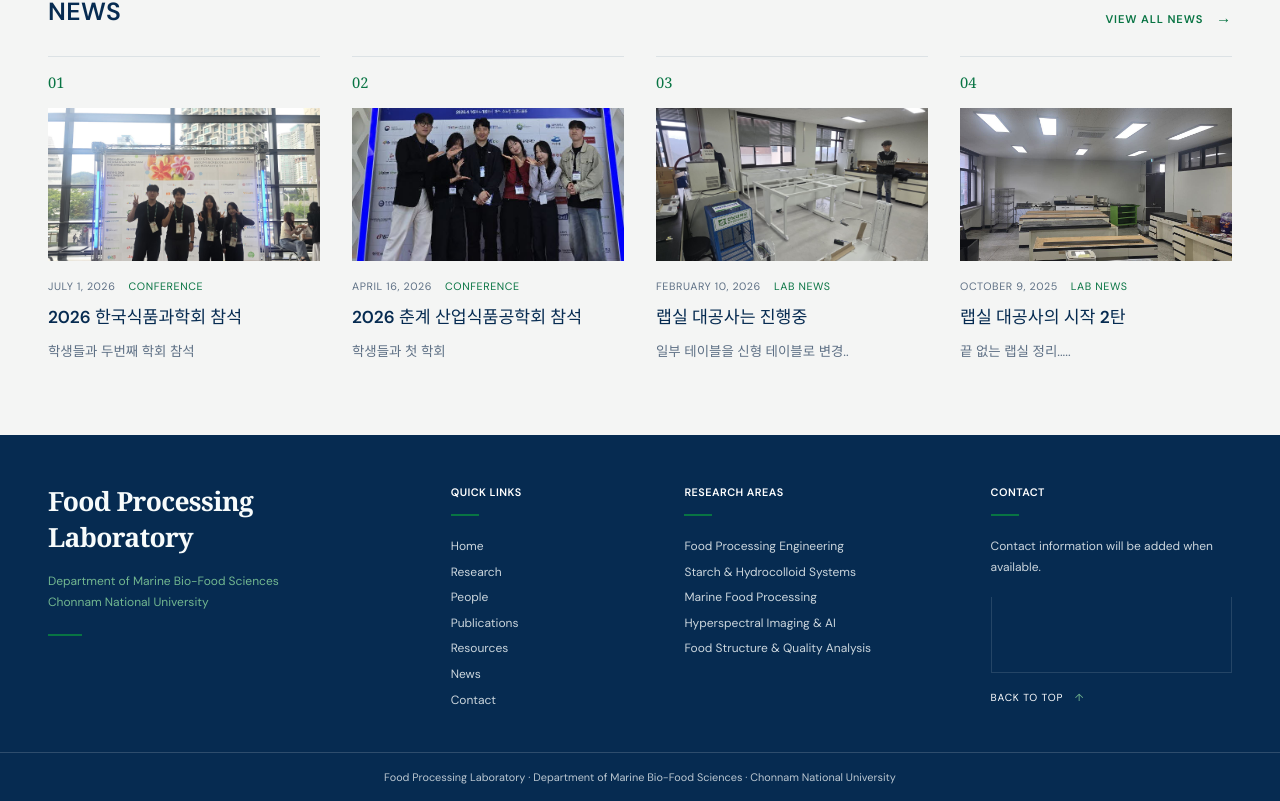
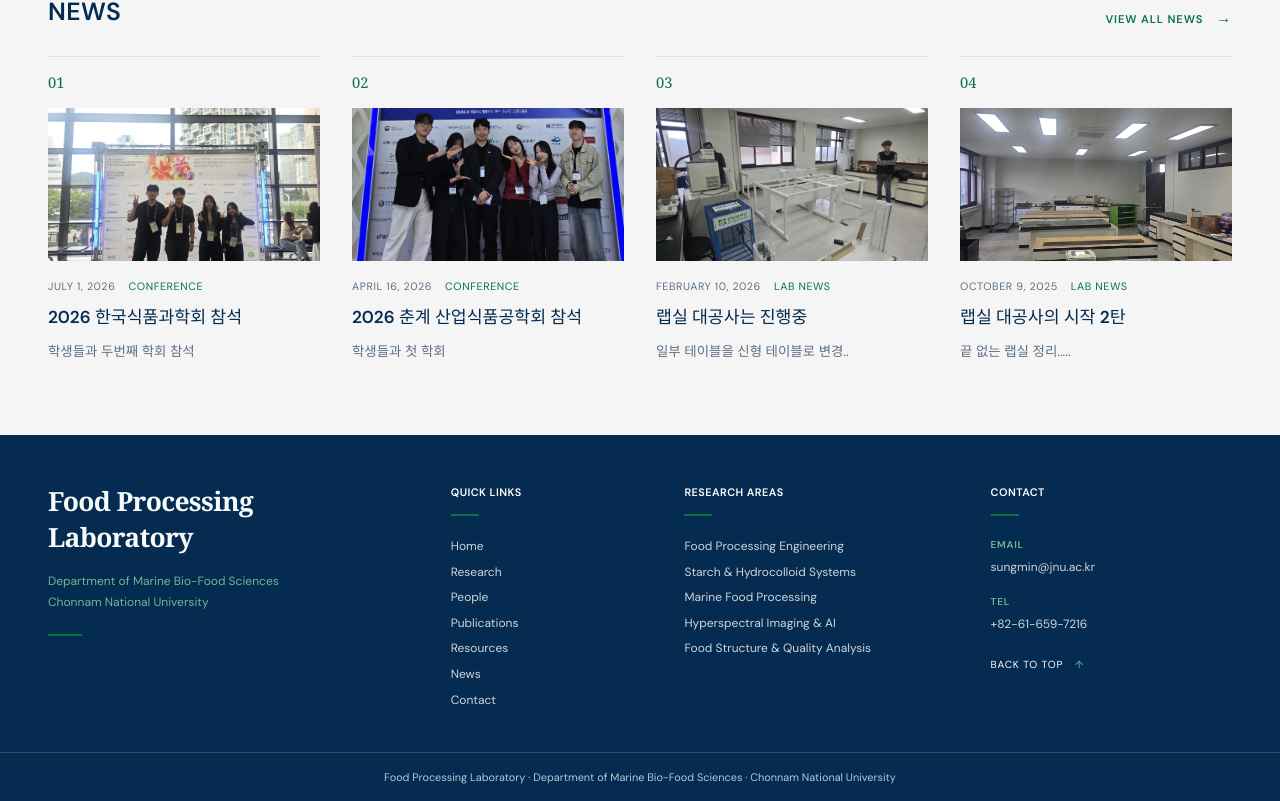
Before and after one commit to rlalf33-sudo/CNU-FPL, a React (Vite) app: page / in a window 1280 px wide. Shown: the part 775-1576 px from the top of the page. Built offline with nearby package versions, Linux system fonts and the light colour scheme; a web font is replaced by a local one.

Commit message:
Refine News detail title

```diff
--- a/src/components/Footer.jsx
+++ b/src/components/Footer.jsx
@@ -27,8 +27,16 @@ function Footer() {
         </div>
         <div className="footer-column footer-contact">
           <p className="footer-heading">Contact</p>
-          <p>Contact information will be added when available.</p>
-          <div className="campus-illustration-placeholder" aria-label="Reserved area for a future campus illustration" />
+          <dl className="footer-contact-details">
+            <div>
+              <dt>Email</dt>
+              <dd><a href="mailto:sungmin@jnu.ac.kr">sungmin@jnu.ac.kr</a></dd>
+            </div>
+            <div>
+              <dt>Tel</dt>
+              <dd><a href="tel:+82616597216">+82-61-659-7216</a></dd>
+            </div>
+          </dl>
           <a className="back-to-top" href="#top">Back to top <span aria-hidden="true">↑</span></a>
         </div>
       </div>
--- a/src/index.css
+++ b/src/index.css
@@ -367,9 +367,11 @@ button, a { -webkit-tap-highlight-color: transparent; }
 .footer-column ul { margin: 0; padding: 0; list-style: none; }
 .footer-column li + li { margin-top: 5px; }
 .footer-column a:hover, .footer-column a:focus-visible { color: #fff; }
-.footer-contact > p:not(.footer-heading) { margin: 0; }
-.campus-illustration-placeholder { height: 76px; margin-top: 20px; border: 1px solid rgba(255,255,255,.12); border-top: 0; }
-.back-to-top { display: inline-block; margin-top: 16px; color: #fff !important; font-size: .64rem !important; letter-spacing: .08em; text-transform: uppercase; }
+.footer-contact-details { margin: 0; }
+.footer-contact-details > div + div { margin-top: 15px; }
+.footer-contact-details dt { color: #72b790; font-size: .62rem; font-weight: 600; letter-spacing: .08em; text-transform: uppercase; }
+.footer-contact-details dd { margin: 4px 0 0; line-height: 1.6; overflow-wrap: anywhere; }
+.back-to-top { display: inline-block; margin-top: 22px; color: #fff !important; font-size: .64rem !important; letter-spacing: .08em; text-transform: uppercase; }
 .back-to-top span { margin-left: 8px; color: #72b790; }
 .footer-bottom { padding: 17px 24px; border-top: 1px solid rgba(255,255,255,.16); text-align: center; }
 .footer-bottom p { margin: 0; color: rgba(247,251,251,.75); font-size: .68rem; }
--- a/src/pages/Home.jsx
+++ b/src/pages/Home.jsx
@@ -90,6 +90,7 @@ function Home({ onNavigate }) {
           )}
         </div>
       </section>
+
     </main>
   )
 }
```
